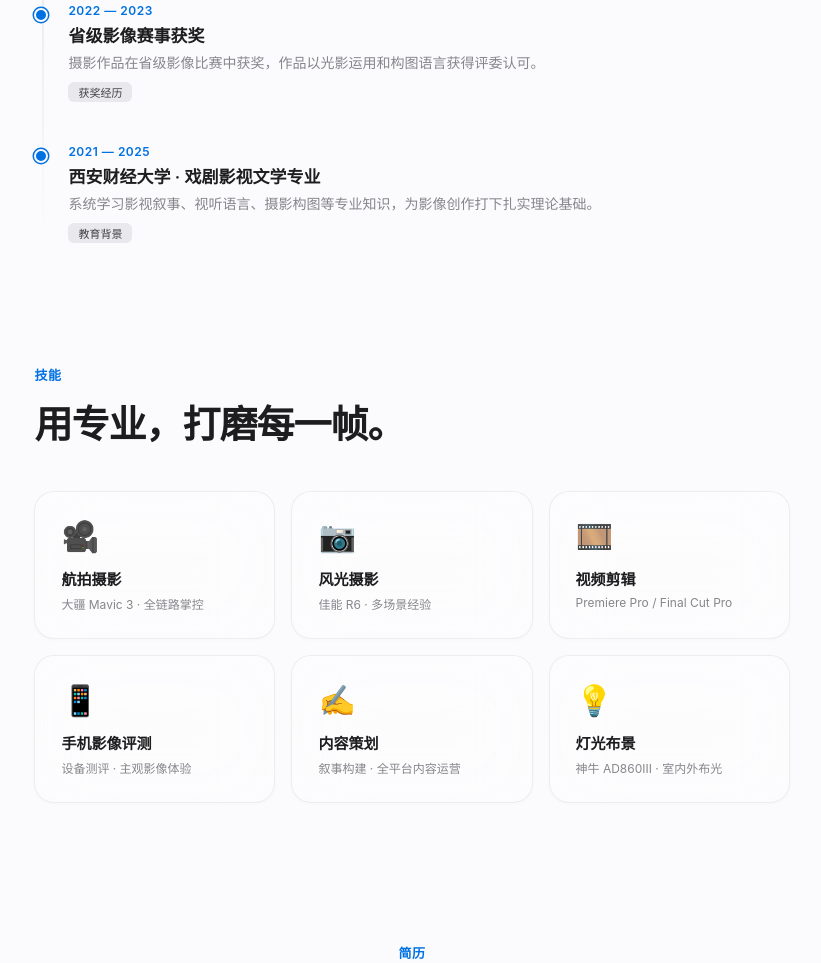
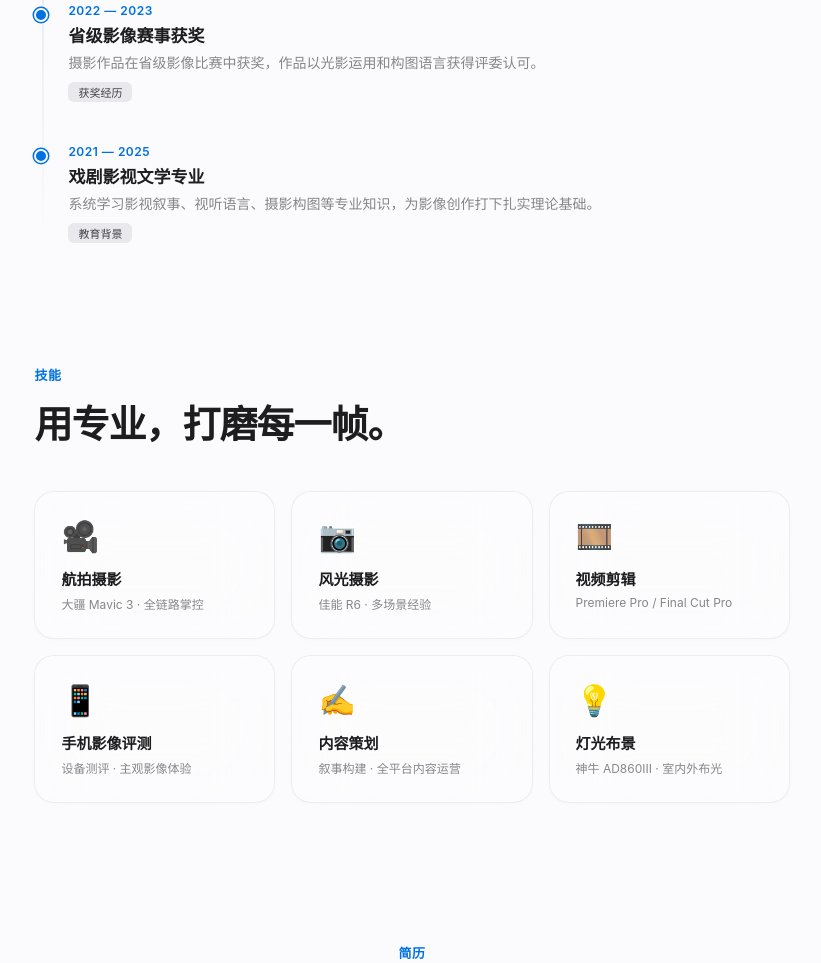
Before and after one commit to QiangziiiiI/portfolio, a plain HTML site: page about.html in a window 1280 px wide. Shown: the part 1395-2358 px from the top of the page, without its empty margins (228-1049 px from the left). Drawn offline with Linux system fonts and the light colour scheme.

Commit message:
about: remove university name, keep major only

```diff
--- a/about.html
+++ b/about.html
@@ -4,7 +4,7 @@
 <meta charset="UTF-8">
 <meta name="viewport" content="width=device-width, initial-scale=1.0">
 <link rel="icon" type="image/svg+xml" href="favicon.svg">
-<meta name="description" content="陈志强，西安财经大学戏剧影视文学专业，航拍摄影师。新媒体中心前主任，年播放量500万+。擅长风光/航拍/纪录片全链路创作。">
+<meta name="description" content="陈志强，戏剧影视文学专业背景的航拍摄影师。新媒体中心前主任，年播放量500万+。擅长风光/航拍/纪录片全链路创作。">
 <meta property="og:title" content="关于我 — 陈志强">
 <meta property="og:description" content="镜头背后，是故事在生长。陕西广电实习，省级影像赛事获奖，大疆Mavic 3&佳能R6创作者。">
 <meta property="og:type" content="website">
@@ -307,7 +307,7 @@ a{color:inherit;text-decoration:none}
     <div class="tl-item"><div class="tl-dot"></div><p class="tl-year">2023 — 2024</p><p class="tl-title">党委宣传部新媒体中心主任</p><p class="tl-desc">统筹抖音/视频号/B站全平台运营，建立内容生产SOP使采编效率提升30%，全平台年播放量突破500万+。</p><span class="tl-tag">校园经历</span></div>
     <div class="tl-item"><div class="tl-dot"></div><p class="tl-year">2023 夏</p><p class="tl-title">陕西广电实习 — 编导助理</p><p class="tl-desc">参与官方宣传片拍摄制作流程，学习专业级影视项目从策划到交付的完整工作流。</p><span class="tl-tag">实习经历</span></div>
     <div class="tl-item"><div class="tl-dot"></div><p class="tl-year">2022 — 2023</p><p class="tl-title">省级影像赛事获奖</p><p class="tl-desc">摄影作品在省级影像比赛中获奖，作品以光影运用和构图语言获得评委认可。</p><span class="tl-tag">获奖经历</span></div>
-    <div class="tl-item"><div class="tl-dot"></div><p class="tl-year">2021 — 2025</p><p class="tl-title">西安财经大学 · 戏剧影视文学专业</p><p class="tl-desc">系统学习影视叙事、视听语言、摄影构图等专业知识，为影像创作打下扎实理论基础。</p><span class="tl-tag">教育背景</span></div>
+    <div class="tl-item"><div class="tl-dot"></div><p class="tl-year">2021 — 2025</p><p class="tl-title">戏剧影视文学专业</p><p class="tl-desc">系统学习影视叙事、视听语言、摄影构图等专业知识，为影像创作打下扎实理论基础。</p><span class="tl-tag">教育背景</span></div>
   </div>
 </section>
 
```
